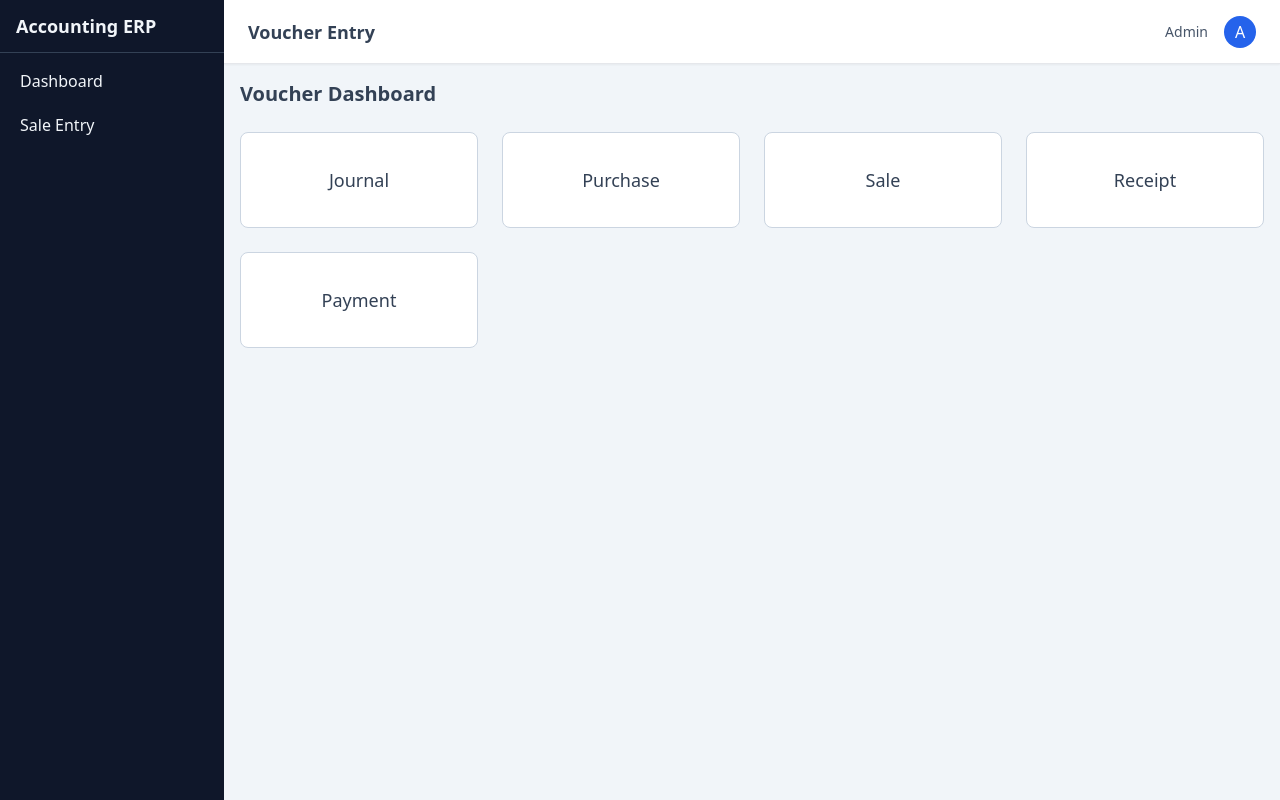
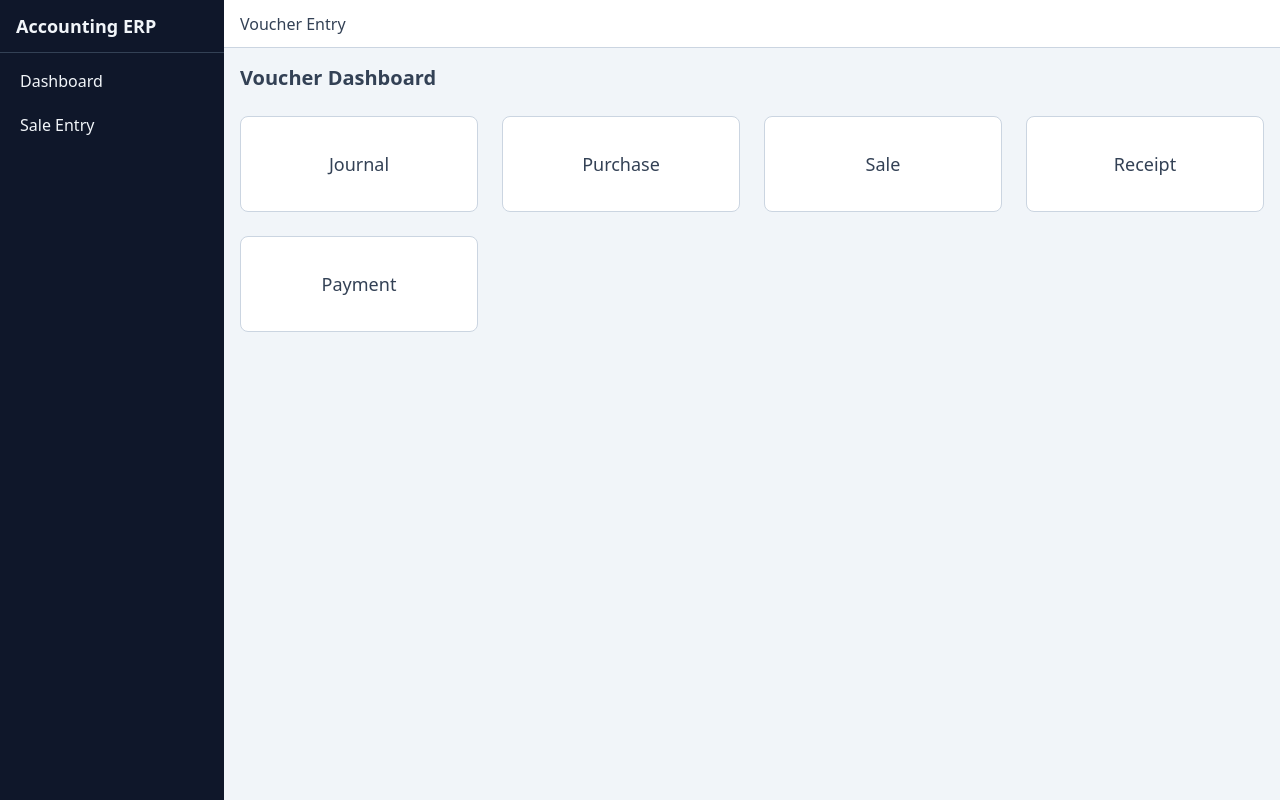
Before and after one commit to djkrishnachauhan/Accounting-Web, a React (Vite) app: page / in a window 1280 px wide. Built offline with nearby package versions, Linux system fonts and the light colour scheme.

Commit message:
Update Header.jsx

```diff
--- a/src/components/Header.jsx
+++ b/src/components/Header.jsx
@@ -1,20 +1,8 @@
 export default function Header() {
   return (
-    <div className="h-16 bg-white border-b shadow-sm flex items-center px-6 justify-between">
-
-      <div className="text-lg font-semibold text-slate-700">
-        Voucher Entry
-      </div>
-
-      <div className="flex items-center gap-4">
-        <div className="text-sm text-slate-600">
-          Admin
-        </div>
-        <div className="w-8 h-8 rounded-full bg-blue-600 text-white flex items-center justify-center">
-          A
-        </div>
-      </div>
-
-    </div>
+    <header className="h-12 bg-white border-b border-slate-300
+    flex items-center px-4 font-medium text-slate-700">
+      Voucher Entry
+    </header>
   );
 }
```
